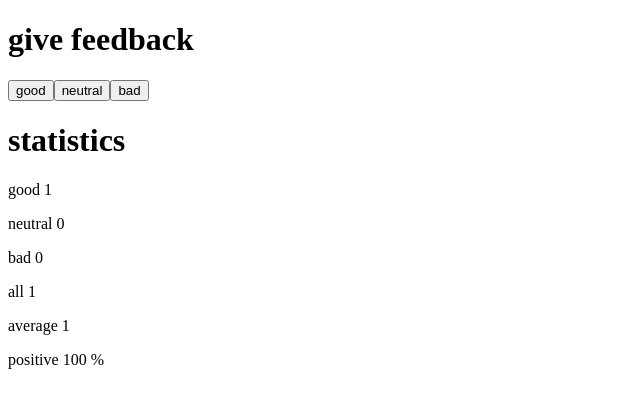
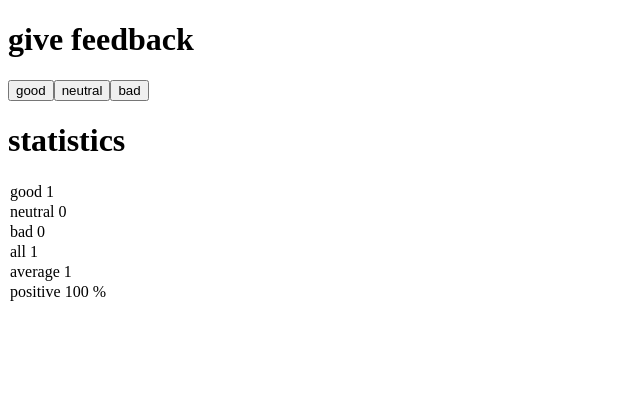
Before and after one commit to jackhcarney/fullstackopen, a React (Create React App) app in the folder part1/: page / in a window 1280 px wide. Both pictures are taken after a click on the button "good". Shown: the top 408 px of the page, without its empty margins (0-640 px from the left). Built offline with nearby package versions, Linux system fonts and the light colour scheme.

Commit message:
1.10 and 1.11: unicafe step5&6

```diff
--- a/part1/src/App.js
+++ b/part1/src/App.js
@@ -6,6 +6,10 @@
 
 const Button = (props) => (
   <button onClick={props.onClick}>{props.text}</button>
+)
+
+const StatisticLine = ({text, value}) => (
+  <tr>{text} {value}</tr>
 )
 
 const Statistics = ({good, bad, neutral, all, average, positive}) => {
@@ -18,12 +22,14 @@
   }
   return(
     <div>
-      <p>good {good}</p>
-      <p>neutral {neutral}</p>
-      <p>bad {bad}</p>
-      <p>all {all}</p>
-      <p>average {average}</p>
-      <p>positive {positive} %</p>
+      <table>
+        <StatisticLine text="good" value={good} />
+        <StatisticLine text="neutral" value={neutral} />
+        <StatisticLine text="bad" value={bad} />
+        <StatisticLine text="all" value={all} />
+        <StatisticLine text="average" value={average} />
+        <StatisticLine text="positive" value={positive} />
+      </table>
     </div>
   )
 }
@@ -35,7 +41,7 @@
   const [bad, setBad] = useState(0)
   const all = good + bad + neutral
   const average = (good-bad)/all
-  const positive = good/all * 100
+  const positive = good/all * 100 + " %"
 
 
   const handleGoodClick = () => {
```
